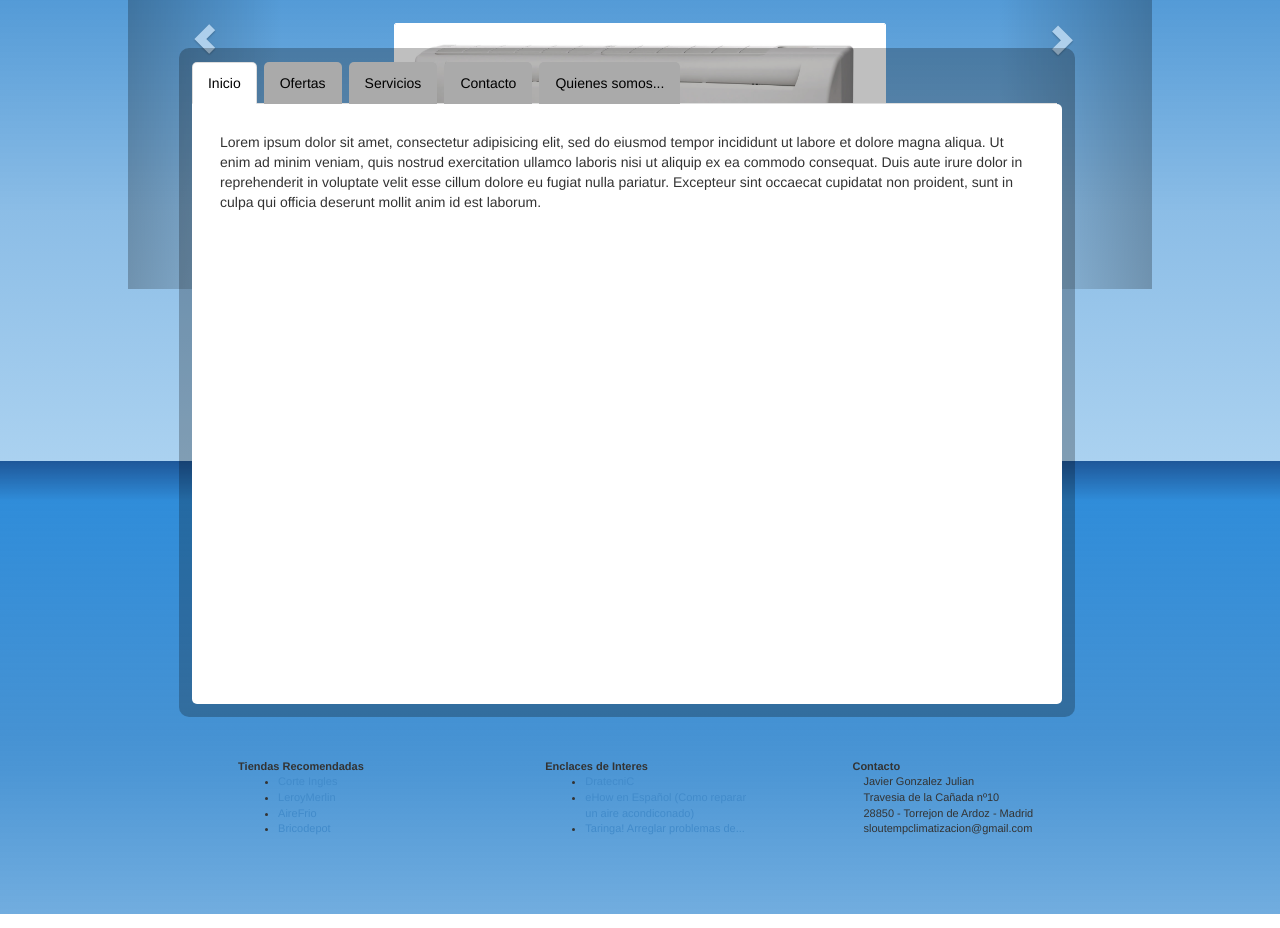
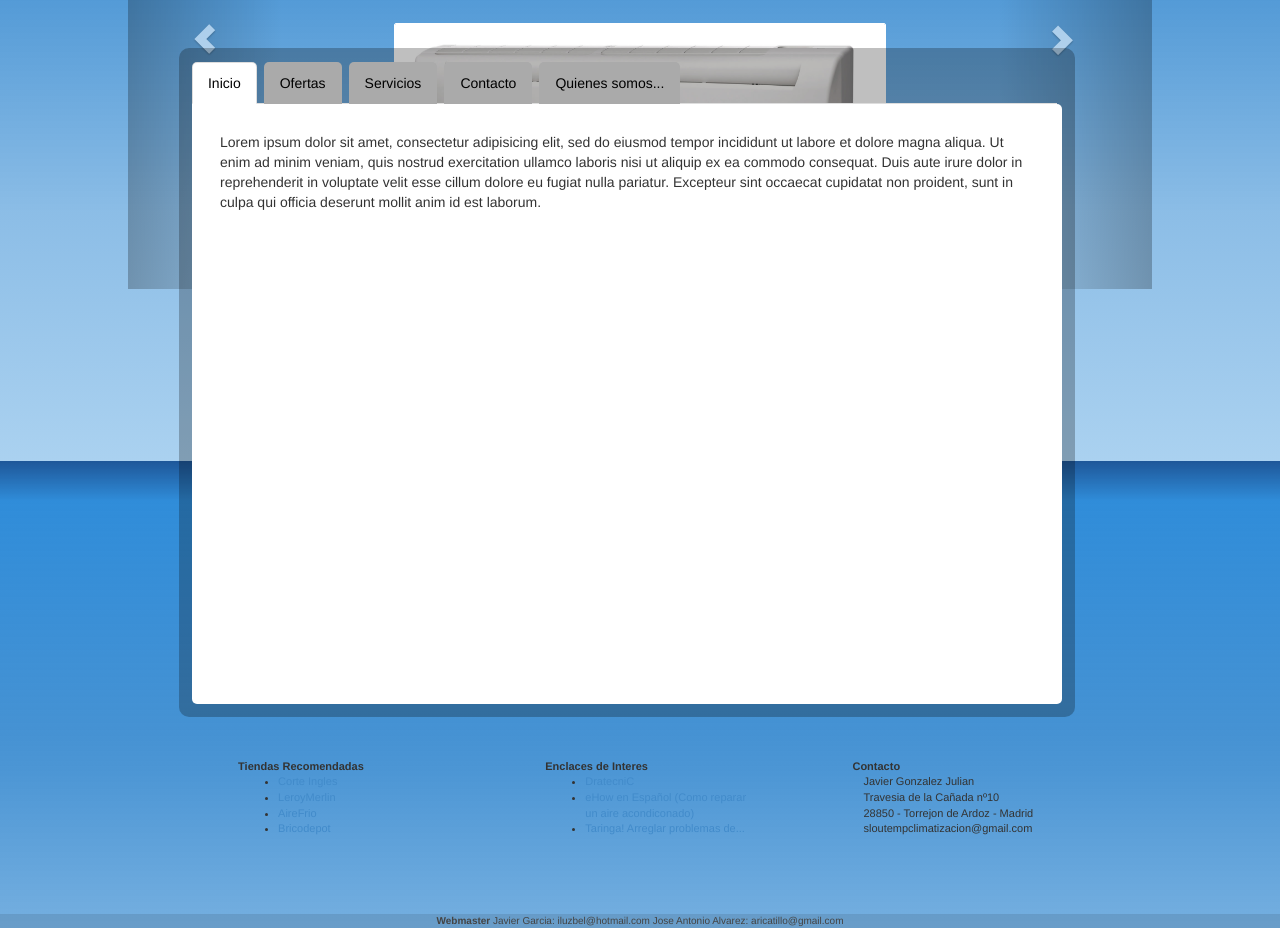
Before and after one commit to RollingGarbanzo/Solutemp, a plain HTML site: page index.html in a window 1280 px wide. Shown: the part 339-1267 px from the top of the page. Drawn offline with nearby package versions, Linux system fonts and the light colour scheme.

Commit message:
bottom con información webmasters(Detalles)

```diff
--- a/css/base_css.css
+++ b/css/base_css.css
@@ -219,6 +219,18 @@ div{
 	float: left;
 }
 
+#bottom{
+
+	font-size: 10;
+
+	text-align: center;
+	width: 100%;
+
+	color: #444444;
+
+	background-color: rgba(0,0,0,0.1);
+}
+
 .interiorPie{
 
 	min-height: 150px;
--- a/index.html
+++ b/index.html
@@ -246,6 +246,12 @@
 
 	</div><!--VARIOS INFERIOR-->
 
+	<div id="bottom">
+
+
+		<strong>Webmaster</strong> Javier Garcia: iluzbel@hotmail.com       Jose Antonio Alvarez: aricatillo@gmail.com
+	</div>
+
   </body>
 
  </html>
```
